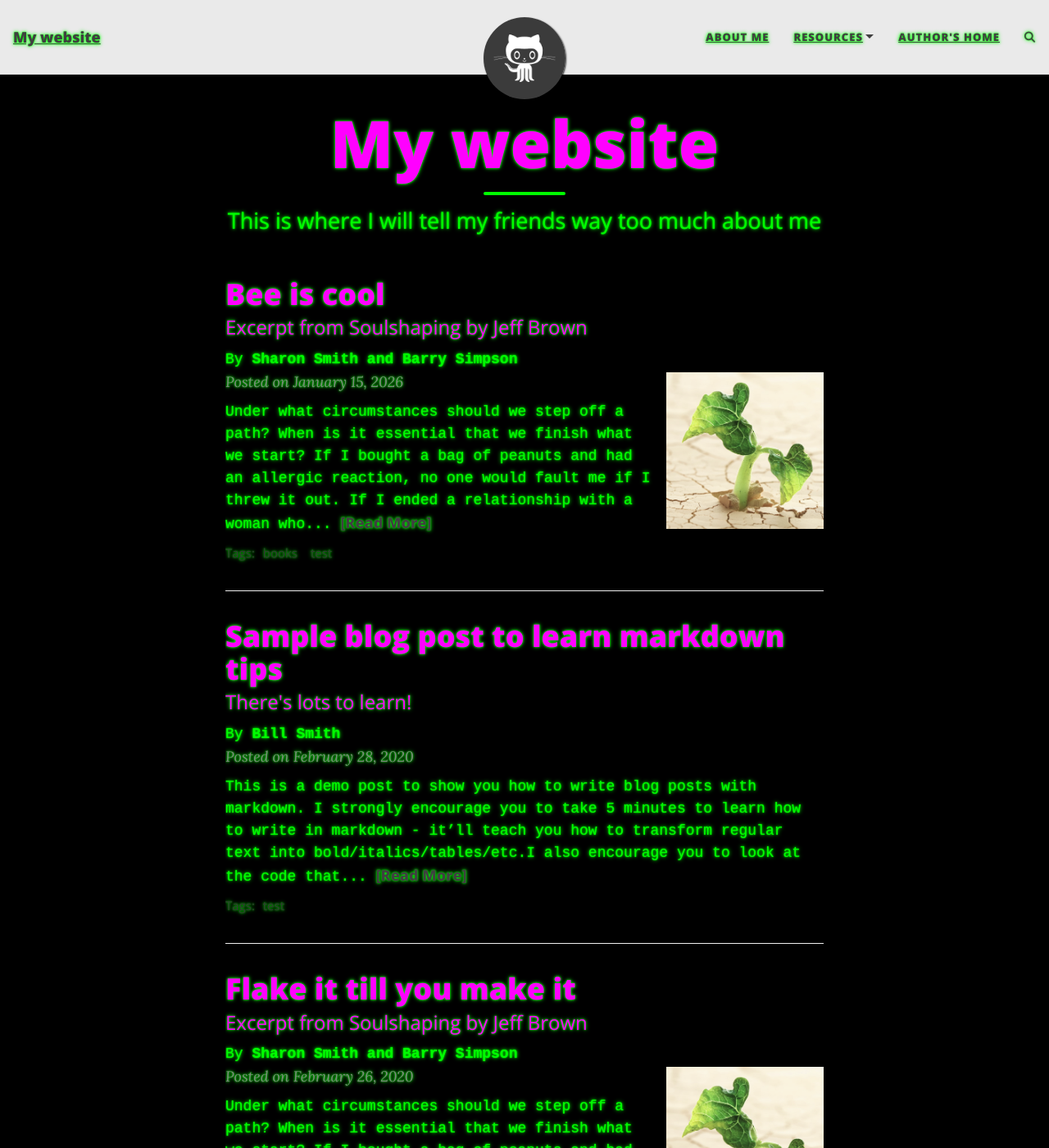
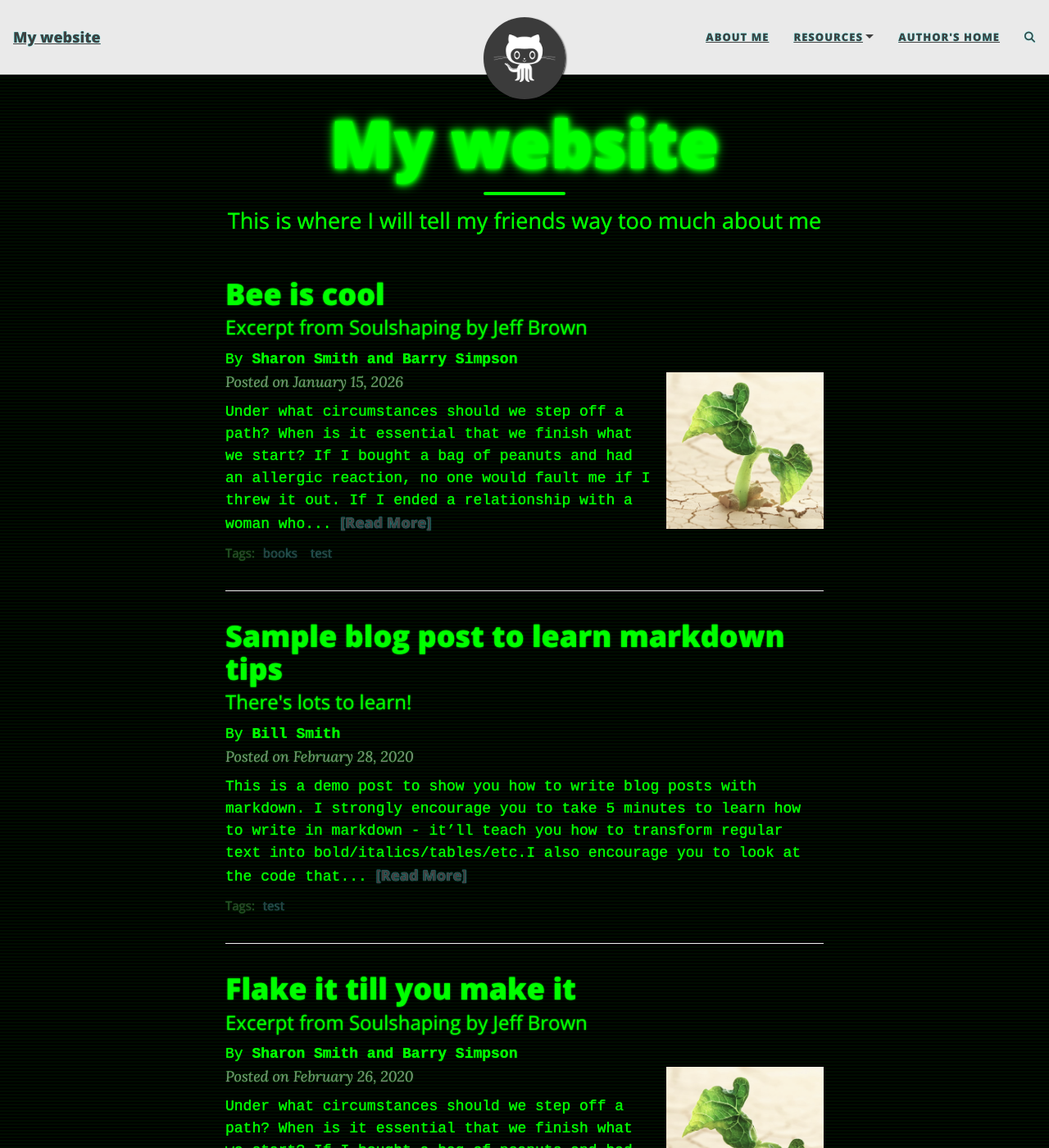
Before and after one commit to chef-b/chef-b.github.io, a Jekyll site: the page built from index.html, in a window 1280 px wide and 1400 px high. Shown: the whole window at 82% size. Built offline with Jekyll 4.4.1, drawn with Linux system fonts in a browser that asks for light colours; the list of posts is cut into pages by our own code; comment, search, counter and statistics services are not loaded.

Commit message:
Add retro style 2

```diff
--- a/assets/css/retro.css
+++ b/assets/css/retro.css
@@ -1,15 +1,43 @@
+/* Base body styles */
 body {
   background-color: #000;
-  color: #00FF00;
+  color: #0f0; /* normal green text */
   font-family: 'Courier New', monospace;
-  text-shadow: 0 0 2px #00FF00, 0 0 5px #00FF00;
+  line-height: 1.5;
+  text-shadow: 0 0 1px #0f0; /* subtle glow for normal text */
 }
 
-h1, h2, h3 {
-  color: #FF00FF;
+/* Largest heading glow */
+h1 {
+  color: #0f0;
+  text-shadow:
+    0 0 3px #0f0,   /* small inner glow */
+    0 0 6px #0f0,   /* medium glow */
+    0 0 10px #0f0,  /* large glow */
+    0 0 15px #0f0;  /* outer intense glow */
 }
 
+/* Medium headings slightly glowing but legible */
+h2, h3 {
+  color: #0f0;
+  text-shadow: 0 0 2px #0f0;
+}
+
+/* Links */
 a {
-  color: #00FFFF;
+  color: #00ffff;
   text-decoration: underline;
+  text-shadow: 0 0 1px #00ffff;
 }
+
+/* Optional scanlines for retro CRT effect */
+body {
+  background-image: repeating-linear-gradient(
+    to bottom,
+    rgba(0,0,0,0) 0px,
+    rgba(0,0,0,0) 2px,
+    rgba(0,255,0,0.05) 2px,
+    rgba(0,255,0,0.05) 4px
+  );
+  background-size: auto 4px;
+}
```
